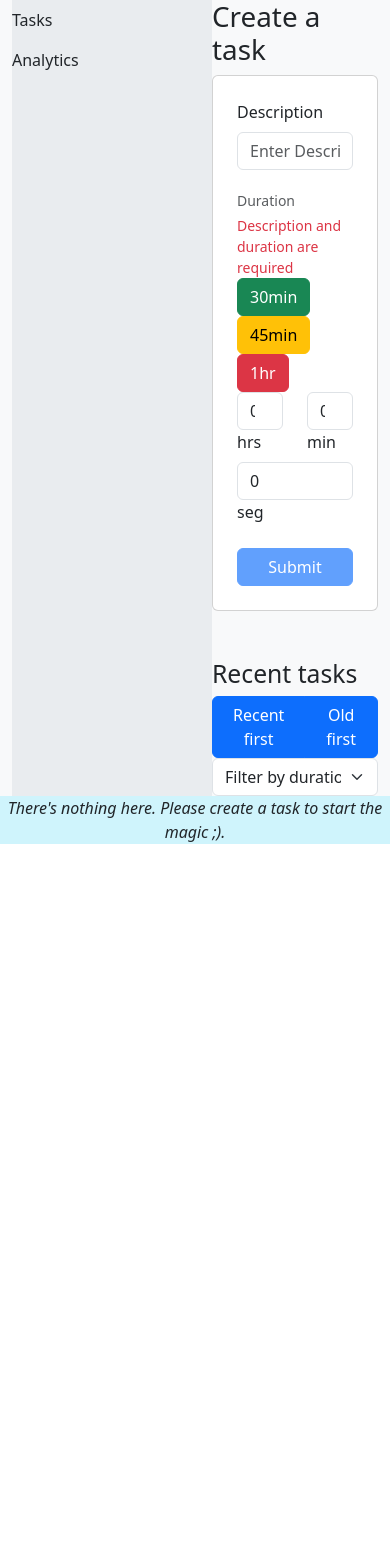
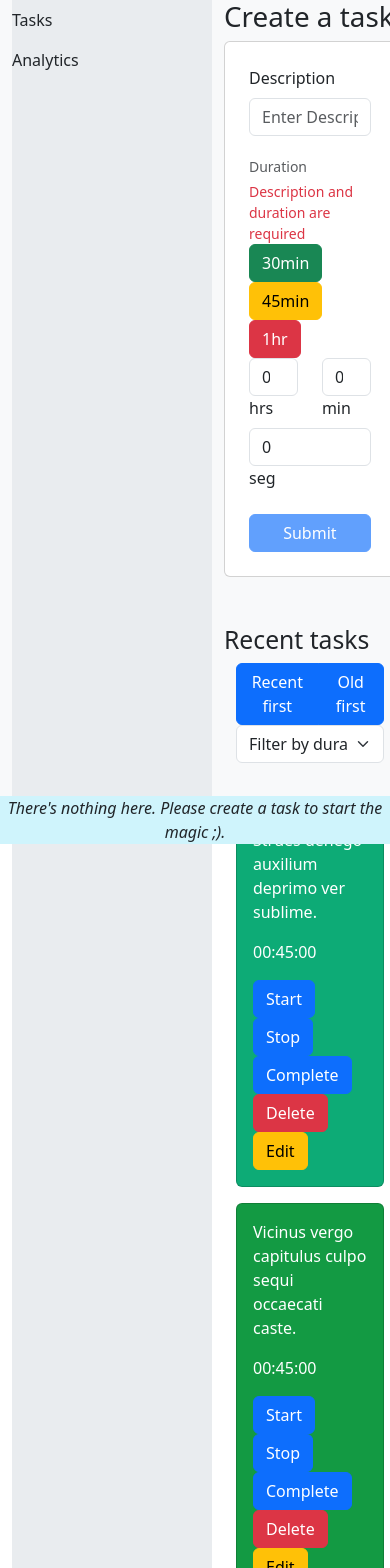
Before and after one commit to Bucha789/test-task-project, a React (Vite) app: page / in a window 390 px wide. Shown: the top 1568 px of the page. Before the commit the page ends 844 px from the top, so only its background shows below. Built offline with nearby package versions, Linux system fonts and the light colour scheme.

Commit message:
chore: add responsive task grid

```diff
--- a/package.json
+++ b/package.json
@@ -24,6 +24,7 @@
   },
   "devDependencies": {
     "@eslint/js": "^9.9.0",
+    "@faker-js/faker": "^9.0.0",
     "@types/react": "^18.3.3",
     "@types/react-dom": "^18.3.0",
     "@vitejs/plugin-react": "^4.3.1",
--- a/src/components/Task.tsx
+++ b/src/components/Task.tsx
@@ -1,8 +1,8 @@
-import { Button, Card } from "react-bootstrap"
-import { useAppDispatch } from "../store/hooks"
-import { markAsCompleted, registerCurrentTask, registerEditingTask, remove, updateCurrentTask } from "../store/slices/tasksSlice"
-import { useTimer } from "../hooks/useTimer"
-import { transformTimeToString } from "../utils/format"
+import { Button, Card } from 'react-bootstrap'
+import { useAppDispatch } from '../store/hooks'
+import { markAsCompleted, registerCurrentTask, registerEditingTask, remove, updateCurrentTask } from '../store/slices/tasksSlice'
+import { useTimer } from '../hooks/useTimer'
+import { transformTimeToString } from '../utils/format'
 
 
 type Props = {
@@ -21,7 +21,6 @@ export const Task = ({ description, duration, id, taskType }: Props) => {
     },
     playSound: true
   });
-  const backgroundColor = taskType === 'short' ? 'bg-success' : taskType === 'medium' ? 'bg-warning' : 'bg-danger';
   const handleComplete = () => {
     dispatch(markAsCompleted({ id }))
     stop();
@@ -40,19 +39,19 @@ export const Task = ({ description, duration, id, taskType }: Props) => {
   }
 
   return (
-    <Card className={backgroundColor}>
+    <Card className={`bg-${taskType}`}>
       <Card.Body>
-        <Card.Text>{description}</Card.Text>
-        <Card.Text>{duration}</Card.Text>
+        <Card.Text className='text-white'>{description}</Card.Text>
+        <Card.Text className='text-white'>{transformTimeToString(duration)}</Card.Text>
         <Button onClick={handleStartTask}>
           Start
         </Button>
         <Button onClick={stop}>
           Stop
         </Button>
-        <Button onClick={handleComplete} variant="primary">Complete</Button>
-        <Button onClick={handleDelete} variant="danger">Delete</Button>
-        <Button onClick={handleEditTask} variant="warning">Edit</Button>
+        <Button onClick={handleComplete} variant='primary'>Complete</Button>
+        <Button onClick={handleDelete} variant='danger'>Delete</Button>
+        <Button onClick={handleEditTask} variant='warning'>Edit</Button>
       </Card.Body>
     </Card>
   )
--- a/src/components/Tasks.tsx
+++ b/src/components/Tasks.tsx
@@ -1,4 +1,4 @@
-import { ButtonGroup, Col, Form, Row } from "react-bootstrap";
+import { ButtonGroup, Col, Container, Form, Row } from "react-bootstrap";
 import { useAppSelector } from "../store/hooks"
 import { Task } from "./Task"
 import { ReactEventHandler, useState } from "react";
@@ -27,8 +27,8 @@ export const Tasks = () => {
 
 
   return (
-    <div className="bg-purple">
-      <Row>
+    <Container className="bg-purple">
+      <Row className="mb-5">
         <Col>
           <ButtonGroup>
             <button onClick={handleSortOrder('recent')} className="btn btn-primary">Recent first</button>
@@ -45,9 +45,10 @@ export const Tasks = () => {
           </Form.Select>
         </Col>
       </Row>
-      <div>
+      <Row>
         {
           filteredTasks.map(item => (
+            <Col key={item.id} xl={4} md={6} xxl={3} sm={12} className="mb-3">
               <Task
                 key={item.id}
                 id={item.id}
@@ -55,9 +56,10 @@ export const Tasks = () => {
                 duration={item.duration}
                 taskType={item.type}
                 />
+            </Col>
           ))
         }
-      </div>
-    </div>
+      </Row>
+    </Container>
   )
 }
--- a/src/index.css
+++ b/src/index.css
@@ -5,3 +5,15 @@
   grid-template-columns: 200px 1fr;
   grid-template-rows: 1fr 80px;
 }
+
+.bg-short {
+  background-color: #0dab76;
+}
+
+.bg-medium {
+  background-color: #139a43;
+}
+
+.bg-long {
+  background-color: #0b5d1e;
+}
--- a/src/pages/Dashboard.tsx
+++ b/src/pages/Dashboard.tsx
@@ -1,9 +1,10 @@
+import { Container } from "react-bootstrap"
 import { TaskForm } from "../components/form/TaskForm"
 import { Tasks } from "../components/Tasks"
 
 export const Dashboard = () => {
   return (
-    <div>
+    <Container>
       <h1>Create a task</h1>
       <div className="mb-5">
         <TaskForm />
@@ -12,6 +13,6 @@ export const Dashboard = () => {
       <div className="mb-5">
         <Tasks />
       </div>
-    </div>
+    </Container>
   )
 }
--- a/src/store/slices/tasksSlice.ts
+++ b/src/store/slices/tasksSlice.ts
@@ -3,6 +3,7 @@ import type { Dispatch, PayloadAction } from '@reduxjs/toolkit'
 import { v4 as uuidv4 } from 'uuid';
 import { getTaskType } from '../../utils/tasks';
 import { Task } from '../../components/Task';
+import { generateTasks } from '../../utils/dummyData';
 
 
 export type TaskType = 'short' | 'medium' | 'long' | 'custom'
@@ -36,7 +37,7 @@ export type TasksState = {
 }
 
 const initialState: TasksState = {
-  addedTasks: [],
+  addedTasks: generateTasks(20) || [],
   currentTask: null,
   editingTask: null,
 }
--- /dev/null
+++ b/src/utils/dummyData.ts
@@ -0,0 +1,19 @@
+import { faker } from '@faker-js/faker';
+import { Task } from "../store/slices/tasksSlice";
+import { v4 as uuidv4 } from 'uuid';
+import { LONG_TIME, MEDIUM_TIME, SHORT_TIME } from "../constants";
+export const generateTasks = (n: number) => {
+  const tasks = [];
+  for (let i = 0; i < n; i++) {
+    const task: Task = {
+      id: uuidv4(),
+      description: faker.lorem.sentence(),
+      duration: faker.helpers.arrayElement([SHORT_TIME,  MEDIUM_TIME, LONG_TIME]),
+      type: faker.helpers.arrayElement(['short', 'medium', 'long']),
+      createdAt: faker.date.recent().toISOString(),
+      completed: faker.datatype.boolean(),
+    }
+    tasks.push(task);
+  }
+  return tasks;
+}
--- a/src/utils/time.ts
+++ b/src/utils/time.ts
@@ -2,7 +2,7 @@ import { HOURS_IN_SECONDS, MINUTES_IN_SECONDS } from "../constants";
 
 export const getTimeFromSeconds = (timeInSeconds: number) => {
   const hours = Math.floor(timeInSeconds / HOURS_IN_SECONDS);
-  const minutes = Math.floor((timeInSeconds % MINUTES_IN_SECONDS) / 60);
+  const minutes = Math.floor((timeInSeconds % HOURS_IN_SECONDS) / MINUTES_IN_SECONDS);
   const seconds = timeInSeconds % 60;
   return {
     hours,
```
Also changed, not shown: 1 other file (tests, documents, lock files or other folders). Lines whose indentation alone changed are shown as unchanged.
